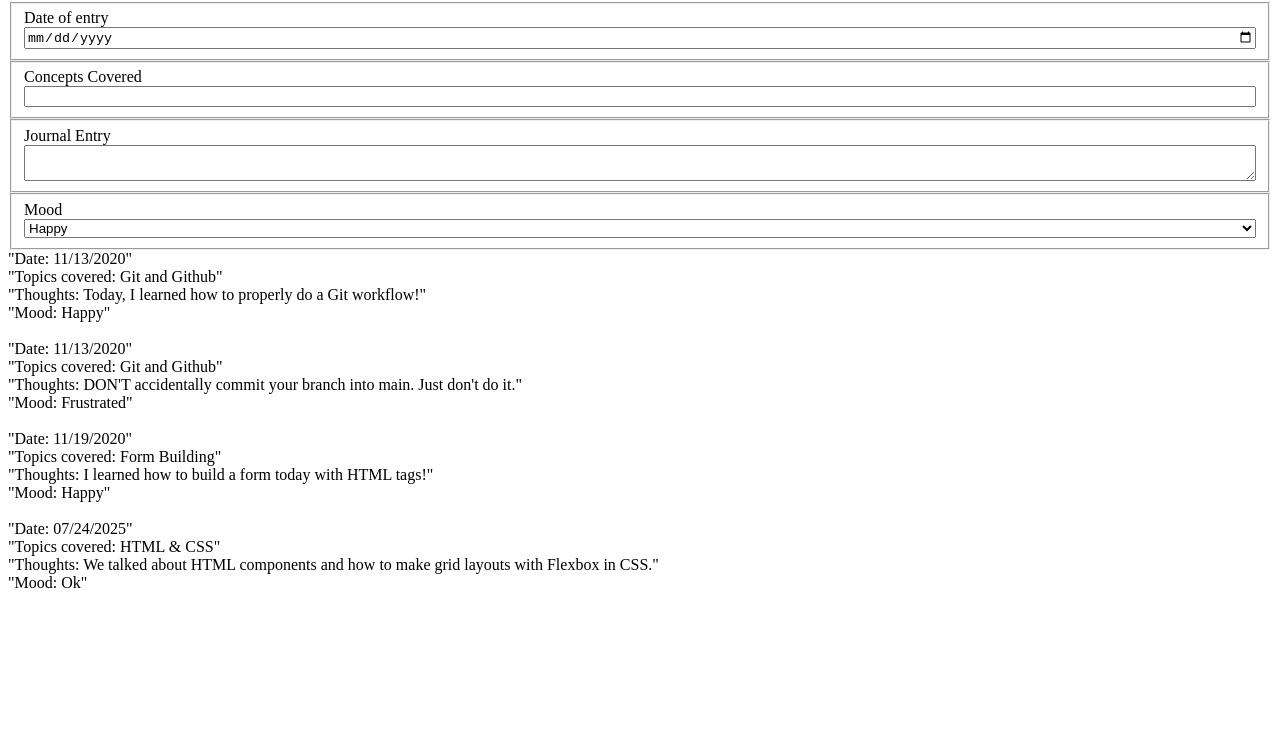
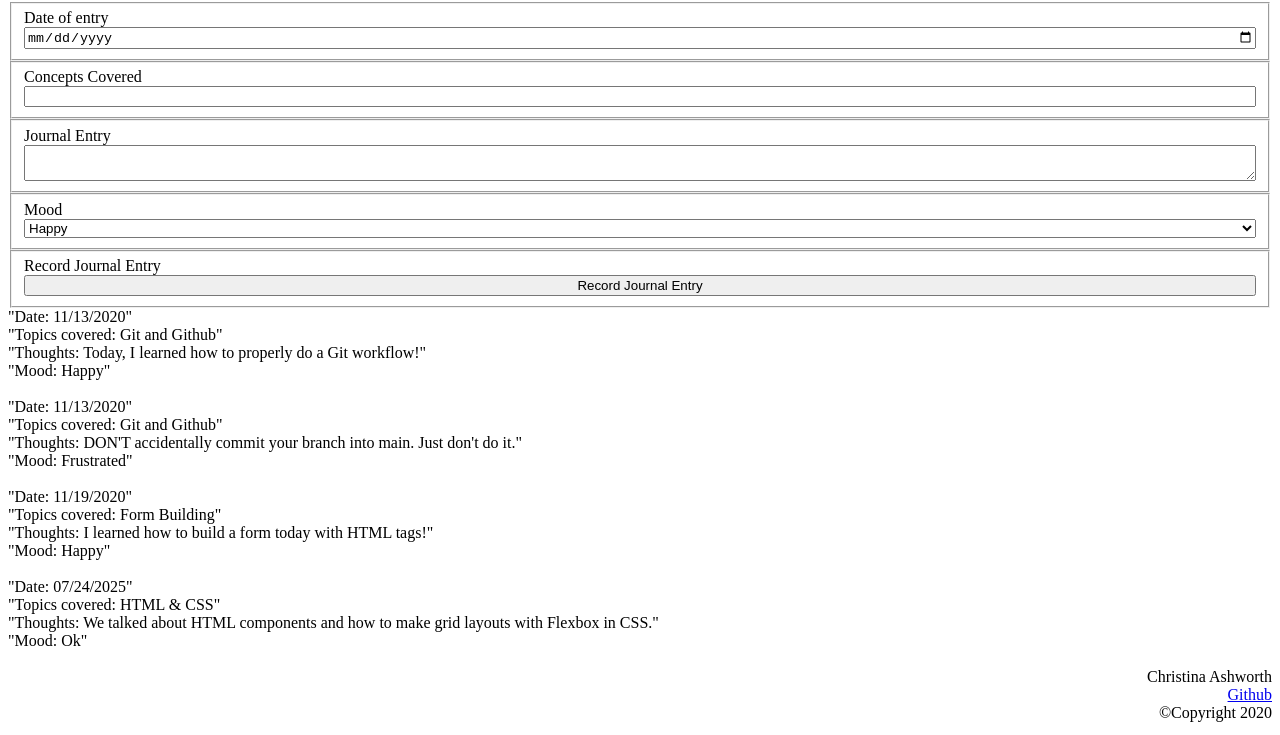
Before and after one commit to christinaashworth/Daily-Journal, a plain HTML site: page index.html in a window 1280 px wide. Shown: the part 65-800 px from the top of the page. Drawn offline with Linux system fonts and the light colour scheme.

Commit message:
added button and footer

```diff
--- a/index.html
+++ b/index.html
@@ -39,6 +39,10 @@
               <option value="relieved">Relieved</option>
             </select>
           </fieldset>
+          <fieldset>
+            <label for="recordJournalEntry">Record Journal Entry</label>
+            <button>Record Journal Entry</button>
+          </fieldset>
         </form>
       </section>
       <article class="entryArchive"></article>
@@ -47,9 +51,9 @@
     <footer>
       <section class="footerInfo">
         <!-- My name, link to Github, and copyright info -->
-        <div></div>
-        <a href=""></a>
-        <div></div>
+        <div>Christina Ashworth</div>
+        <a href="https://github.com/christinaashworth">Github</a>
+        <div>&#169;Copyright 2020</div>
       </section>
     </footer>
 
--- a/styles/main.css
+++ b/styles/main.css
@@ -2,3 +2,7 @@ fieldset {
     display: flex;
     flex-direction: column;
 }
+
+footer {
+    text-align: right;
+}
```
